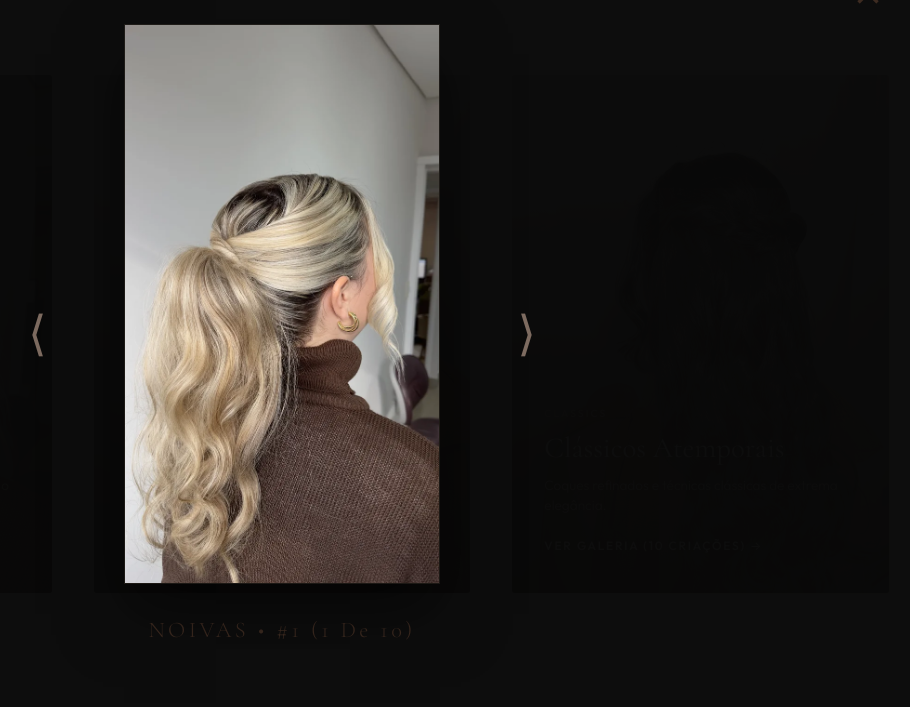
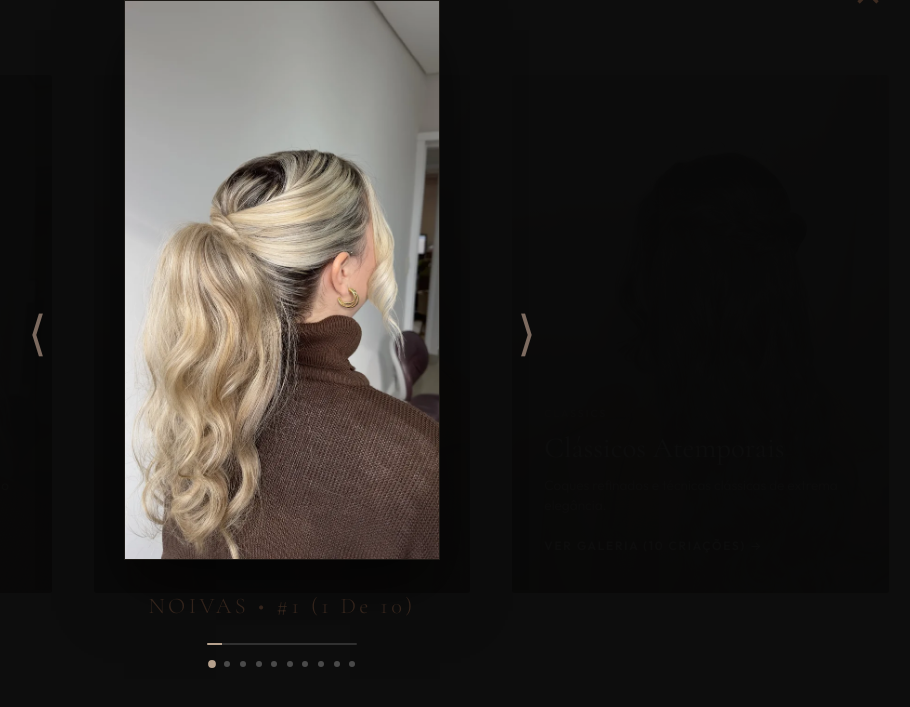
Before and after one commit to willdbga-code/Camila, a website built with Vite: page index.html in a window 1280 px wide. Both pictures are taken after a click on the element 221 px from the left and 3525 px from the top of the page. Shown: the part 3192-3899 px from the top of the page, without its empty margins (358-1268 px from the left). Built offline with nearby package versions, Linux system fonts and the light colour scheme.

Commit message:
feat: add visual progress bar and interactive dot pagination inside lightbox slider

```diff
--- a/index.html
+++ b/index.html
@@ -342,6 +342,14 @@
             <div class="lightbox-content">
                 <img id="lightbox-img" src="" alt="Visualização em tamanho real do penteado" class="lightbox-image">
                 <div class="lightbox-caption" id="lightbox-caption">Descrição da imagem</div>
+
+                <!-- Visual progress bar and dot indicators -->
+                <div class="lightbox-indicator-wrapper">
+                    <div class="lightbox-progress-container">
+                        <div class="lightbox-progress-bar" id="lightbox-progress-bar"></div>
+                    </div>
+                    <div class="lightbox-dots-container" id="lightbox-dots-container"></div>
+                </div>
             </div>
             <button class="lightbox-next" id="lightbox-next" aria-label="Próxima imagem">&#10217;</button>
         </div>
--- a/src/main.js
+++ b/src/main.js
@@ -259,6 +259,22 @@ function openLightbox(category, startIndex = 0) {
     lightboxImages = allImages.filter(img => img.category === category);
     lightboxCurrentIdx = startIndex;
 
+    // Create dot indicators dynamically
+    const dotsContainer = document.getElementById('lightbox-dots-container');
+    if (dotsContainer) {
+        dotsContainer.innerHTML = '';
+        lightboxImages.forEach((_, idx) => {
+            const dot = document.createElement('button');
+            dot.className = 'lightbox-dot';
+            dot.setAttribute('aria-label', `Ir para imagem ${idx + 1}`);
+            dot.addEventListener('click', () => {
+                lightboxCurrentIdx = idx;
+                updateLightboxContent();
+            });
+            dotsContainer.appendChild(dot);
+        });
+    }
+
     updateLightboxContent();
 
     lightbox.classList.add('active');
@@ -279,6 +295,23 @@ function updateLightboxContent() {
     if (imgData.category === 'classicos') catTitle = 'CLÁSSICOS ATEMPORAIS';
 
     lightboxCaption.textContent = `${catTitle} • #${imgData.id} (${lightboxCurrentIdx + 1} de ${lightboxImages.length})`;
+
+    // Update progress bar
+    const progressBar = document.getElementById('lightbox-progress-bar');
+    if (progressBar) {
+        const percentage = ((lightboxCurrentIdx + 1) / lightboxImages.length) * 100;
+        progressBar.style.width = `${percentage}%`;
+    }
+
+    // Update active dot class
+    const dots = document.querySelectorAll('.lightbox-dot');
+    dots.forEach((dot, idx) => {
+        if (idx === lightboxCurrentIdx) {
+            dot.classList.add('active');
+        } else {
+            dot.classList.remove('active');
+        }
+    });
 }
 
 function closeLightbox() {
--- a/src/style.css
+++ b/src/style.css
@@ -1578,3 +1578,56 @@ a {
         height: 460px;
     }
 }
+
+/* --- Lightbox Pagination & Progress Indicators --- */
+.lightbox-indicator-wrapper {
+    margin-top: 1.5rem;
+    display: flex;
+    flex-direction: column;
+    align-items: center;
+    gap: 1rem;
+    width: 100%;
+}
+
+.lightbox-progress-container {
+    width: 150px;
+    height: 2px;
+    background-color: rgba(255, 255, 255, 0.15);
+    border-radius: 2px;
+    overflow: hidden;
+    position: relative;
+}
+
+.lightbox-progress-bar {
+    position: absolute;
+    top: 0;
+    left: 0;
+    height: 100%;
+    width: 0%;
+    background-color: var(--bronze);
+    transition: width 0.3s ease;
+}
+
+.lightbox-dots-container {
+    display: flex;
+    justify-content: center;
+    gap: 0.6rem;
+    flex-wrap: wrap;
+    max-width: 90%;
+}
+
+.lightbox-dot {
+    width: 6px;
+    height: 6px;
+    border-radius: 50%;
+    background-color: rgba(255, 255, 255, 0.25);
+    border: none;
+    cursor: pointer;
+    transition: var(--transition-fast);
+    padding: 0;
+}
+
+.lightbox-dot.active {
+    background-color: var(--bronze);
+    transform: scale(1.3);
+}
```
